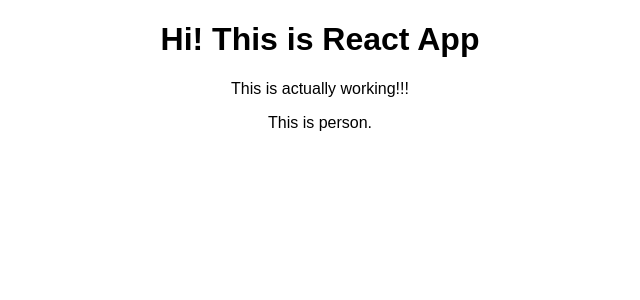
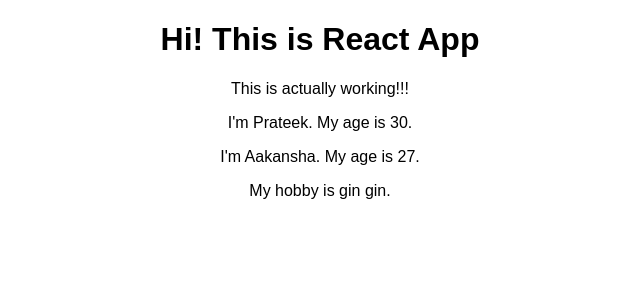
Before and after one commit to erprtkjn/react-complete-guide, a React (Create React App) app: page / in a window 1280 px wide. Shown: the top 300 px of the page, without its empty margins (320-960 px from the left). Built offline with nearby package versions, Linux system fonts and the light colour scheme.

Commit message:
children property

```diff
--- a/src/App.js
+++ b/src/App.js
@@ -2,6 +2,7 @@ import React, { Component } from 'react';
 import logo from './logo.svg';
 import './App.css';
 import Person from "./Person/Person";
+import person from './Person/Person';
 
 class App extends Component {
   render() {
@@ -9,7 +10,10 @@ class App extends Component {
       <div className="App">
         <h1>Hi! This is React App</h1>
         <p>This is actually working!!!</p>
-        <Person />
+        <Person name = "Prateek" age="30"/>
+        <Person name = "Aakansha" age="27">
+          My hobby is gin gin.
+        </Person>
       </div>
     );
   }
--- a/src/Person/Person.js
+++ b/src/Person/Person.js
@@ -1,7 +1,20 @@
 import React from 'react';
 
-const person = () => {
-    return <p>This is person.</p>
-}
+const person = (props) => {
+return (
+    <div>
+        <p>I'm {props.name}. My age is {props.age}.</p>
+        <p>{props.children}</p>
+    </div>
+)
+};
+
 
 export default person;
+
+// export const person = () => {
+//     return <p>I'm a person.</p>
+// };
+//
+// Below will be the import in App.js file
+// import {person as Person} from "./Person/Person";
```
